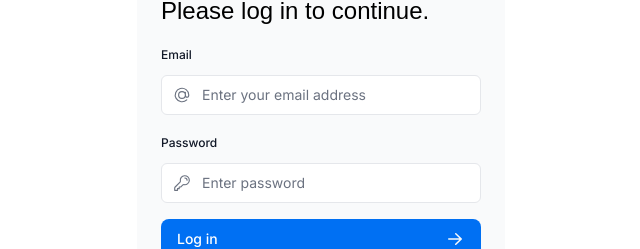
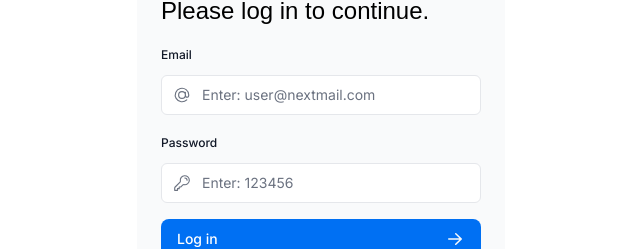
Before and after one commit to aryanMore07/learning-nextjs-from-docs, a Next.js app: page /login in a window 1280 px wide. Shown: the part 278-527 px from the top of the page, without its empty margins (319-959 px from the left). Built offline with nearby package versions, Linux system fonts and the light colour scheme; a web font is replaced by a local one.

Commit message:
Adding dummy email and password as place holder in login form

```diff
--- a/app/ui/login-form.tsx
+++ b/app/ui/login-form.tsx
@@ -37,7 +37,7 @@ export default function LoginForm() {
                 id="email"
                 type="email"
                 name="email"
-                placeholder="Enter your email address"
+                placeholder="Enter: user@nextmail.com"
                 required
               />
               <AtSymbolIcon className="pointer-events-none absolute left-3 top-1/2 h-[18px] w-[18px] -translate-y-1/2 text-gray-500 peer-focus:text-gray-900" />
@@ -56,7 +56,7 @@ export default function LoginForm() {
                 id="password"
                 type="password"
                 name="password"
-                placeholder="Enter password"
+                placeholder="Enter: 123456"
                 required
                 minLength={6}
               />
```
